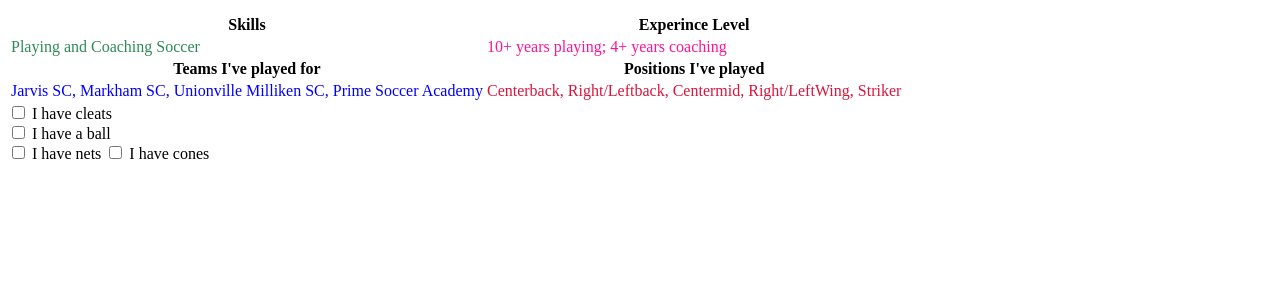
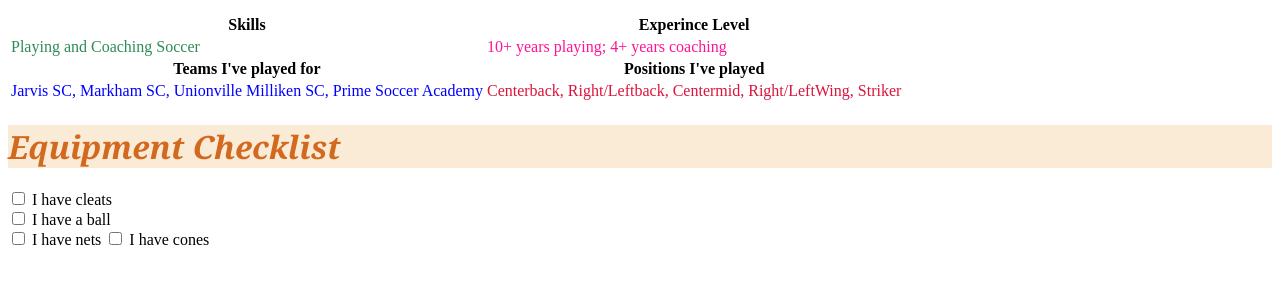
Before and after one commit to athavan710/java-assignment1, a website: page index.html in a window 1280 px wide. Shown: the part 513-796 px from the top of the page. Drawn offline with Linux system fonts and the light colour scheme.

Commit message:
Added a title and changed it's colours and font

```diff
--- a/index.html
+++ b/index.html
@@ -60,6 +60,8 @@
     </tr>
   </table>
 
+  <h1 style="color: chocolate; background-color: antiquewhite; font-style: italic; font-family: Cambria, Cochin, Georgia, Times, 'Times New Roman', serif;">Equipment Checklist</h1>
+
   <form>
     <input type="checkbox" id="equipment1" name="equipment1" value="Cleats">
     <label for="equipment11"> I have cleats</label><br>
```
